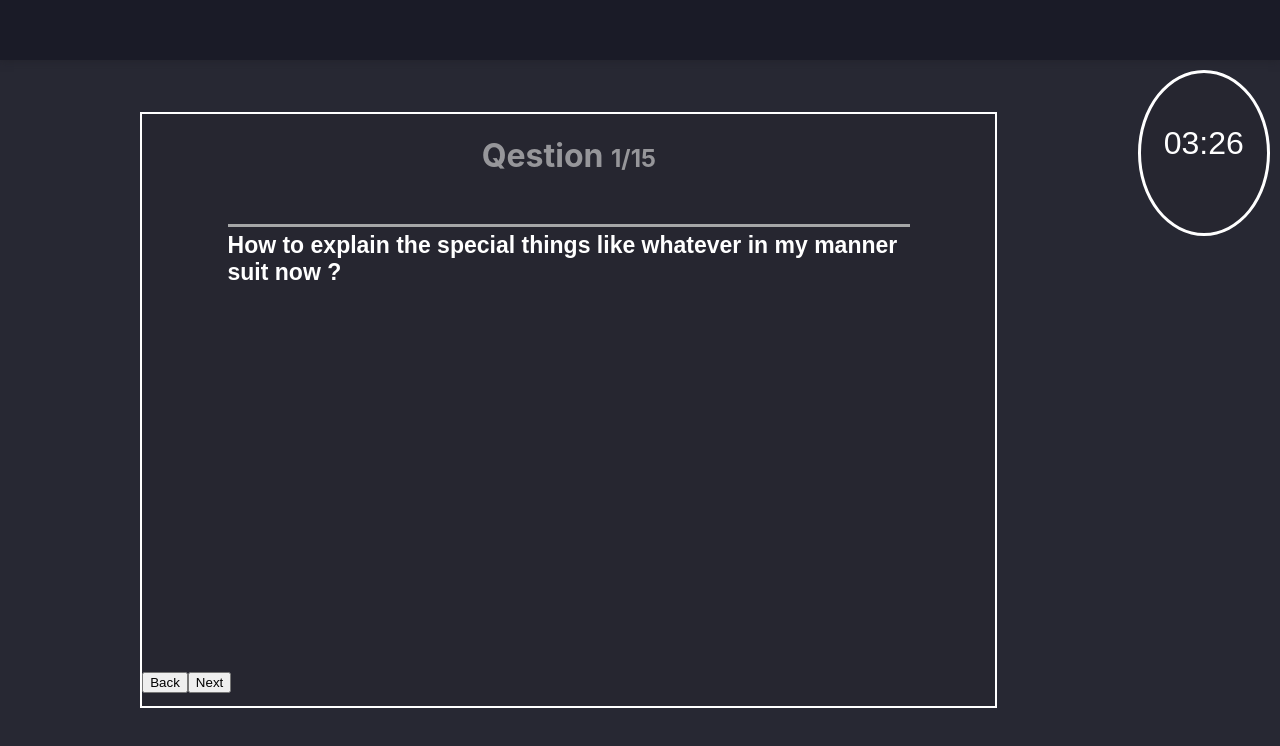
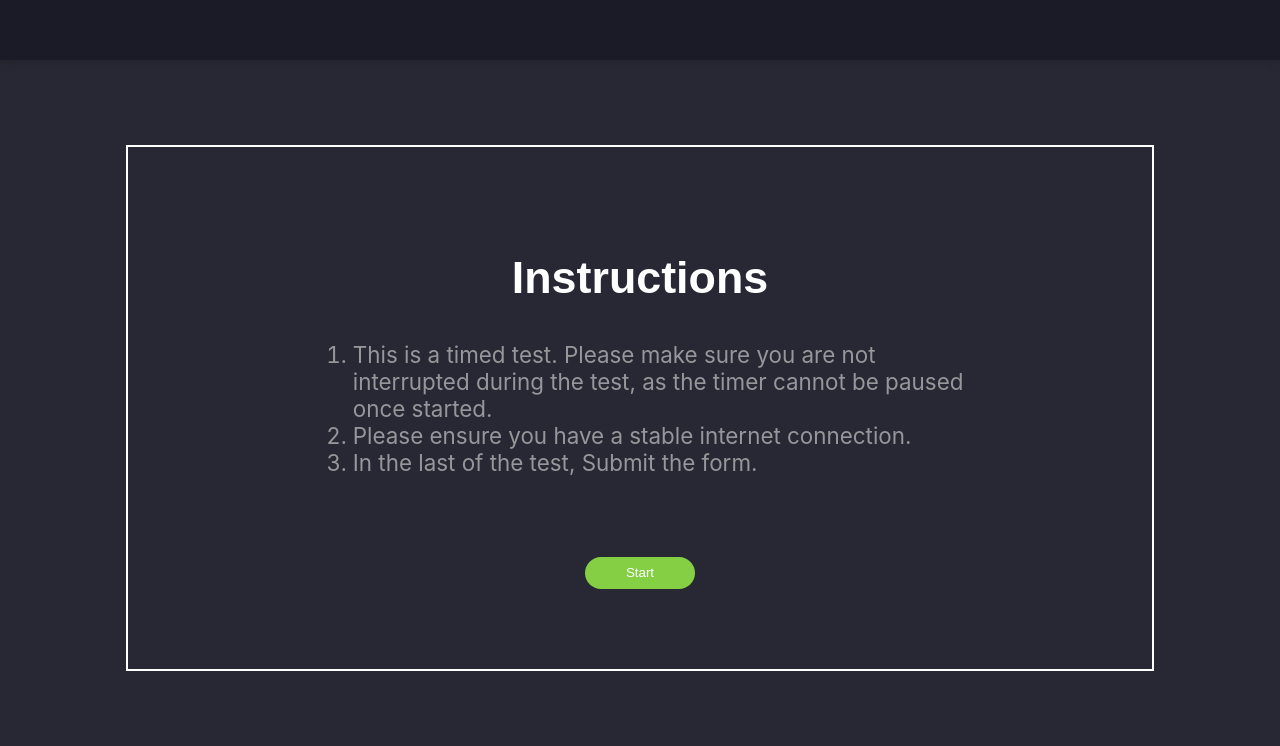
Before and after one commit to yacine-yac/quiz, a React (Create React App) app: page / in a window 1280 px wide. Shown: the top 746 px of the page. Built offline with nearby package versions, Linux system fonts and the light colour scheme.

Commit message:
starting template and questions ready

```diff
--- a/src/App.tsx
+++ b/src/App.tsx
@@ -2,13 +2,15 @@ import React from 'react';
 import './App.css';
 import './Global-style.css'
 import Component from './components';
+import Start from './start';
 
 function App() {
   return (
   <>
     <header></header>
     <div className="App">
-         <Component />
+         {/* <Component /> */}
+         <Start />
     </div>
   </>
   );
--- a/src/Global-style.css
+++ b/src/Global-style.css
@@ -17,9 +17,28 @@
     align-items: center;
     justify-content: center;
 }
+.center-h{
+    display: flex;
+    justify-content: center;
+}
 /* .direction-r-t{
     left: 0;right: 0;margin: auto;margin-top: 10px; margin-right: 10px;
 } */
 .center-block{
     left: 0;right: 0;bottom: 0;top: 0;margin: auto;
 }
+
+/* default Tags*/
+html{font-size: 28px;}
+button{
+    border: 0px;outline: none;margin: 5px;cursor: pointer;
+    background-color: var(--tr);
+}
+
+/* classes */
+.btn{
+    width: 110px;height: 32px;border-radius: 16px;
+    float: right;
+    color: var(--text-color-1);
+}
+.btn-active{background-color: rgb(133, 207, 69);}
--- a/src/components/index.css
+++ b/src/components/index.css
@@ -17,20 +17,52 @@
 }
 .box-head h1 span{color:var(--text-color-3);font-size: 0.75em;}
 
-
+/*===========================================================================*/
 .box-body{
-    width: 80%;height: 75%; border-top: 3px solid var(--tr);
+    width: 80%;height: 68%; border-top: 3px solid var(--tr);
     margin: auto;
-
 }
 .box-body h2{
     margin-top: 5px;
+    margin-bottom: 5px;
     text-align: left;
     color: var(--text-color-1);
     font-family: var(--style-text);
     font-size: 23px;
 }
 
+.box-body ul{
+    width: 100%;height:55%;margin-top: 3.5%;
+    display: flex;
+    flex-direction: column;justify-content: space-around;
+}
+.box-body ul li{
+    color: var(--text-color-1);
+    width: 60%;height: 35px;
+    /* background-color: rgb(56, 69, 80); */
+    display: flex;
+    cursor: pointer;
+}
+.box-body ul li:hover label{color: var(--text-color-1);transition: 0.6s ease;}
+.box-body ul li input[type="checkbox"]{display: none;}
+.box-body ul li label{
+    width: 95%;height: 85%;
+    padding-left: 5px;padding-top: 10px;
+    font-size: medium;
+    font-family: var(--style-text);
+    color: var(--text-color-2);
+    cursor: pointer;
+}
+.box-body ul li i{
+    width:50px;
+    height: 35px;
+    display: flex;justify-content: center;
+    align-items: center;
+    font-size: large;font-family:Century Gothic ,Verdana,sans-serif ;
+   border:2px solid var(--tertiary-color);
+}
+
+/*======================================================*/
 .box-footer{
     width: 100%;
     height: 10%;
--- a/src/components/index.tsx
+++ b/src/components/index.tsx
@@ -6,14 +6,43 @@ function Component(){
          <div className="box-1-1 center-block">
             <div className="box-head">
                 <h1>Qestion <span>1/15</span></h1>
-
             </div>
             <div className="box-body">
                 <h2>How to explain the special things like whatever in my manner suit now ?</h2>
+                <ul>
+                    <li>
+                       <i>A</i>
+                       <label htmlFor='ts1'>
+                          <input id="ts1" type="checkbox" />
+                           javascript is compiled language in web Browser
+                       </label>
+                    </li>
+                    <li>
+                       <i>A</i>
+                       <label htmlFor='ts1'>
+                          <input id="ts1" type="checkbox" />
+                          check the scope of variable
+                       </label>
+                    </li>
+                    <li>
+                       <i>A</i>
+                       <label htmlFor='ts1'>
+                          <input id="ts1" type="checkbox" />
+                          Angular is not programming language
+                       </label>
+                    </li>
+                    <li>
+                       <i>A</i>
+                       <label htmlFor='ts1'>
+                          <input id="ts1" type="checkbox" />
+                          you should choice your framework
+                       </label>
+                    </li>
+                </ul>
             </div>
             <div className="box-footer">
-                <button>Back</button>
-                <button>Next</button>
+                <button className='btn btn-active'>Next</button>
+                <button className='btn'>Back</button>
             </div>
          </div>
        </div>
--- /dev/null
+++ b/src/start/index.css
@@ -0,0 +1,17 @@
+.box-2{
+    border: 2px solid var(--text-color-1);
+    width: 80%;height: 75%;
+    flex-direction: column;
+}
+.box-2 h1{
+    font-size: 1.6rem;
+    font-family: var(--style-text);
+    color: var(--text-color-1);margin-bottom: 10px;
+}
+.box-2 ol{
+    width: 60%;height: 35%;
+}
+.box-2 li{
+    font-size: 0.8rem;
+    color:var(--text-color-2);
+}
--- /dev/null
+++ b/src/start/index.tsx
@@ -0,0 +1,21 @@
+import "./index.css";
+function Start(){
+    return <>
+      <div className="box-2 center-block center ">
+          <h1>Instructions</h1>
+          <ol>
+            <li>
+                This is a timed test. Please make sure you are not interrupted during the test, as the timer cannot be paused once started.
+            </li>
+            <li>
+                Please ensure you have a stable internet connection.
+            </li>
+            <li>
+                In the last of the test, Submit the form.
+            </li>
+          </ol>
+          <button className="btn btn-active">Start</button>
+      </div>
+    </>
+}
+export default Start;
```
